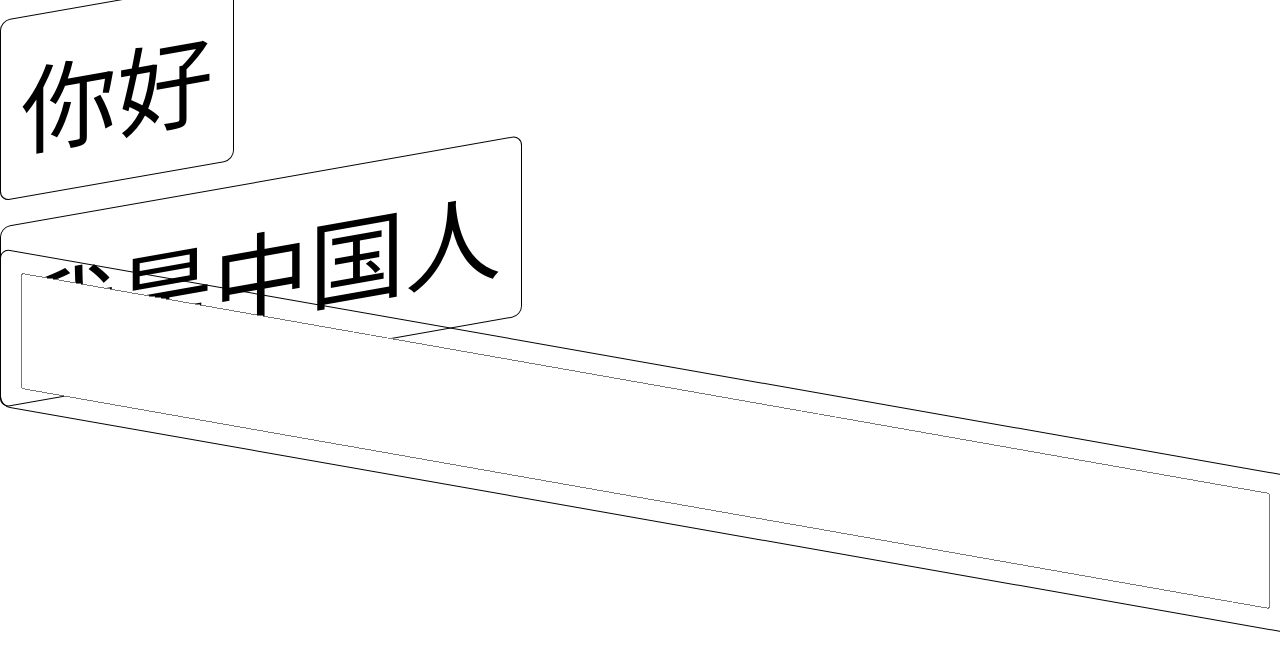
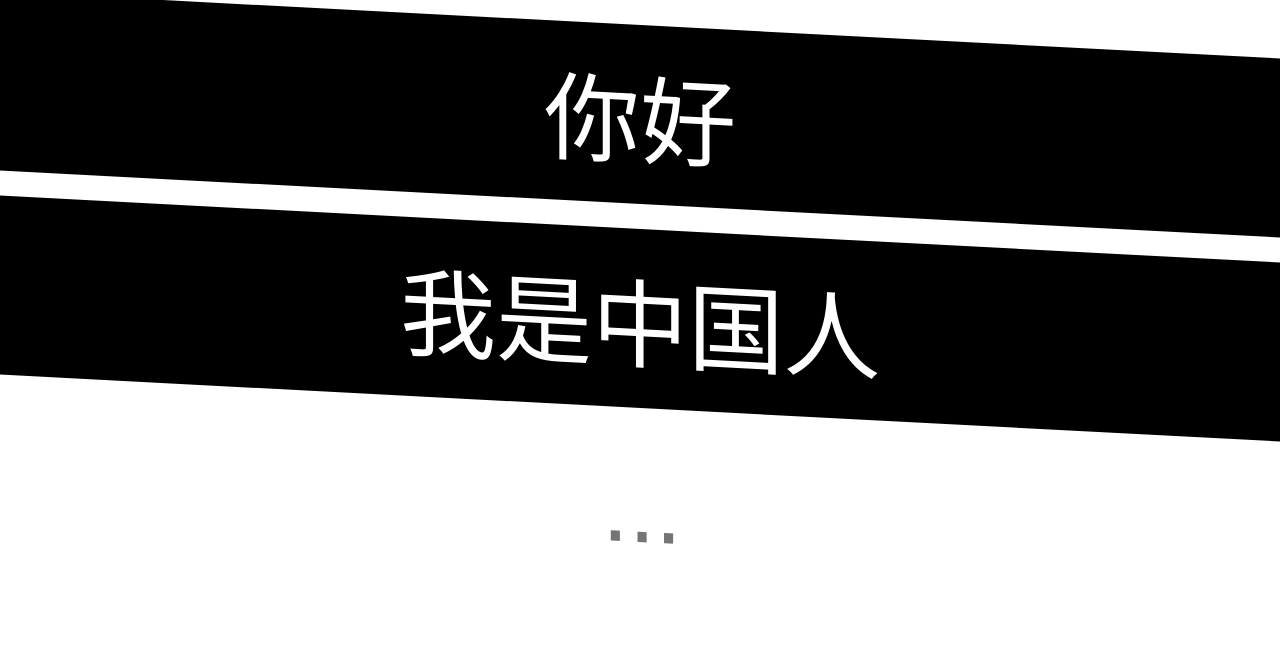
Before and after one commit to maxburkhardt/flazh, a React (Create React App) app: page / in a window 1280 px wide. Shown: the top 670 px of the page. Built offline with nearby package versions, Linux system fonts and the light colour scheme.

Commit message:
Rework visual approach a bit

```diff
--- a/src/App.tsx
+++ b/src/App.tsx
@@ -5,6 +5,7 @@ import InputCard from "./components/InputCard";
 
 const appStyle = css`
   text-align: center;
+  min-width: 1000px;
 `;
 
 function App() {
--- a/src/components/DisplayCard.tsx
+++ b/src/components/DisplayCard.tsx
@@ -2,13 +2,13 @@
 import { css } from "@emotion/react";
 
 const cardStyle = css`
-  border-radius: 10px;
-  border: 1px solid #000;
   text-align: center;
   font-size: 72pt;
-  width: fit-content;
   padding: 20px;
-  transform: skew(0deg, -10deg);
+  transform: skew(0deg, 3deg);
+  margin: 25px auto;
+  background-color: #000;
+  color: #fff;
 `;
 
 export type Props = {
--- a/src/components/InputCard.tsx
+++ b/src/components/InputCard.tsx
@@ -2,15 +2,21 @@
 import { css } from "@emotion/react";
 
 const cardStyle = css`
-  border-radius: 10px;
-  border: 1px solid #000;
-  width: fit-content;
   padding: 20px;
-  transform: skew(0deg, 10deg);
+  transform: skew(0deg, 3deg);
+  margin: 25px auto;
+  background-color: #fff;
 `;
 
 const inputStyle = css`
   font-size: 72pt;
+  width: 100%;
+  background: transparent;
+  border: none;
+  text-align: center;
+  :focus {
+    outline: none;
+  }
 `;
 
 export type Props = {
@@ -20,7 +26,7 @@ export type Props = {
 function InputCard({ lang }: Props) {
   return (
     <div css={cardStyle}>
-      <input type="text" lang={lang} css={inputStyle}></input>
+      <input type="text" lang={lang} css={inputStyle} placeholder="..."></input>
     </div>
   );
 }
```
